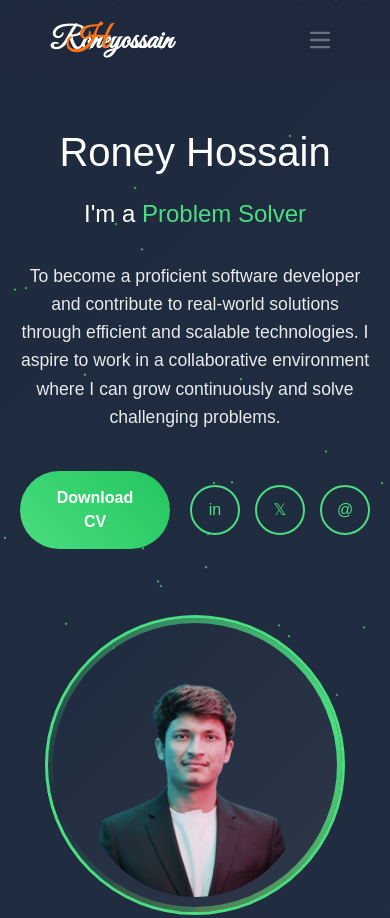
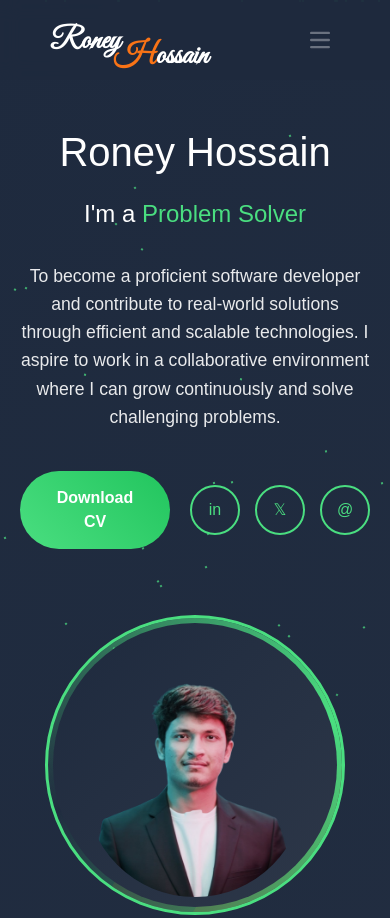
Before and after one commit to ROONEY07/Roney-Portfolio, a plain HTML site: page index.html in a window 390 px wide. Shown: the top 918 px of the page. Drawn offline with nearby package versions, Linux system fonts and the light colour scheme; files that its build step writes are made by us from their sources.

Commit message:
add responsive on logo

```diff
--- a/index.html
+++ b/index.html
@@ -90,7 +90,7 @@
                 <!-- Logo -->
                 <h3 class="logo text-white dark:text-white">
                     <a href="#home" class="font-signature text-3xl sm:text-4xl font-bold relative">
-                        Roney<span class="text-orange-500 absolute right-16">H</span>ossain
+                        Roney <span class="absolute left-16 top-4"><span class="text-orange-500">H</span>ossain</span>
                     </a>
                 </h3>
 
```
